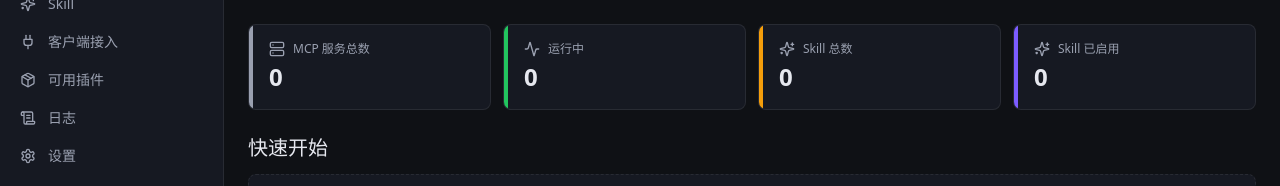
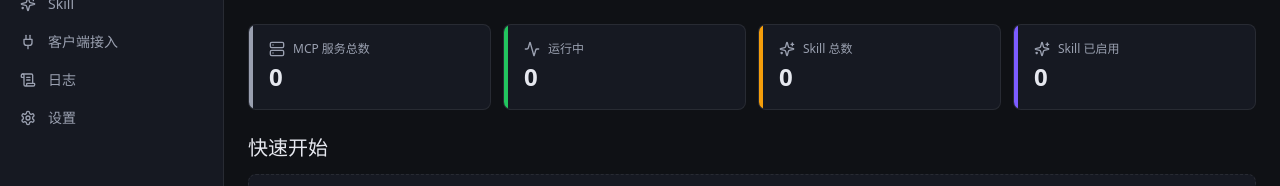
Before and after one commit to jared73/ms_manage, a React (Vite) app: page /skills in a window 1280 px wide. Shown: the part 154-340 px from the top of the page. Built offline with nearby package versions, Linux system fonts and the light colour scheme.

Commit message:
ui(nav): 移除左侧导航的“可用插件”入口
- 市场功能保留在 MCP 服务 / Skill 页面内部通过其他方式导入
- 删除 Layout 和 App.tsx 中的 /market 路由入口

```diff
--- a/src/App.tsx
+++ b/src/App.tsx
@@ -6,7 +6,6 @@ import { Dashboard } from "@/pages/Dashboard";
 import { Servers } from "@/pages/Servers";
 import { Skills } from "@/pages/Skills";
 import { Connections } from "@/pages/Connections";
-import { Market } from "@/pages/Market";
 import { Settings } from "@/pages/Settings";
 import { Logs } from "@/pages/Logs";
 import { getSettings } from "@/lib/ipc";
@@ -34,7 +33,6 @@ export default function App() {
           <Route path="/servers" element={<Servers />} />
           <Route path="/skills" element={<Skills />} />
           <Route path="/connections" element={<Connections />} />
-          <Route path="/market" element={<Market />} />
           <Route path="/logs" element={<Logs />} />
           <Route path="/settings" element={<Settings />} />
           <Route path="*" element={<Navigate to="/" replace />} />
--- a/src/components/Layout.tsx
+++ b/src/components/Layout.tsx
@@ -1,6 +1,6 @@
 import { Outlet, NavLink } from "react-router-dom";
 import { useTranslation } from "react-i18next";
-import { LayoutDashboard, Server, Sparkles, Store, ScrollText, Settings as Cog, Plug, Package } from "lucide-react";
+import { LayoutDashboard, Server, Sparkles, ScrollText, Settings as Cog, Plug } from "lucide-react";
 import { clsx } from "clsx";
 
 interface NavItem {
@@ -15,7 +15,6 @@ const items: NavItem[] = [
   { to: "/servers",  key: "servers",   icon: Server },
   { to: "/skills",   key: "skills",    icon: Sparkles },
   { to: "/connections", key: "connections", icon: Plug },
-  { to: "/market",   key: "market",    icon: Package },
   { to: "/logs",     key: "logs",      icon: ScrollText },
   { to: "/settings", key: "settings",  icon: Cog },
 ];
```
